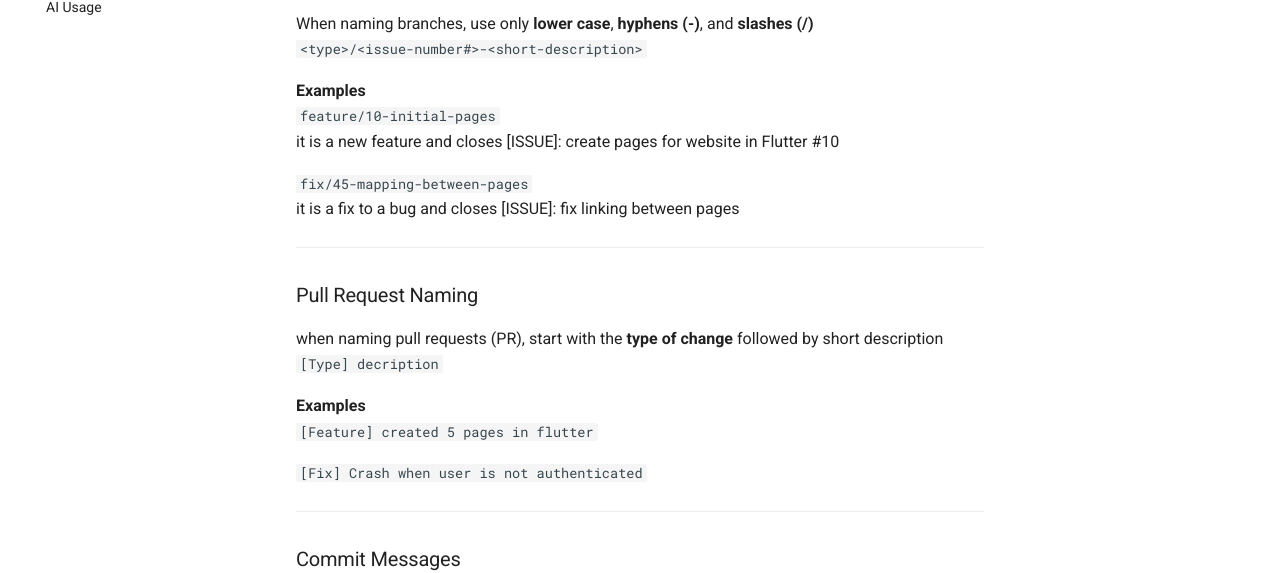
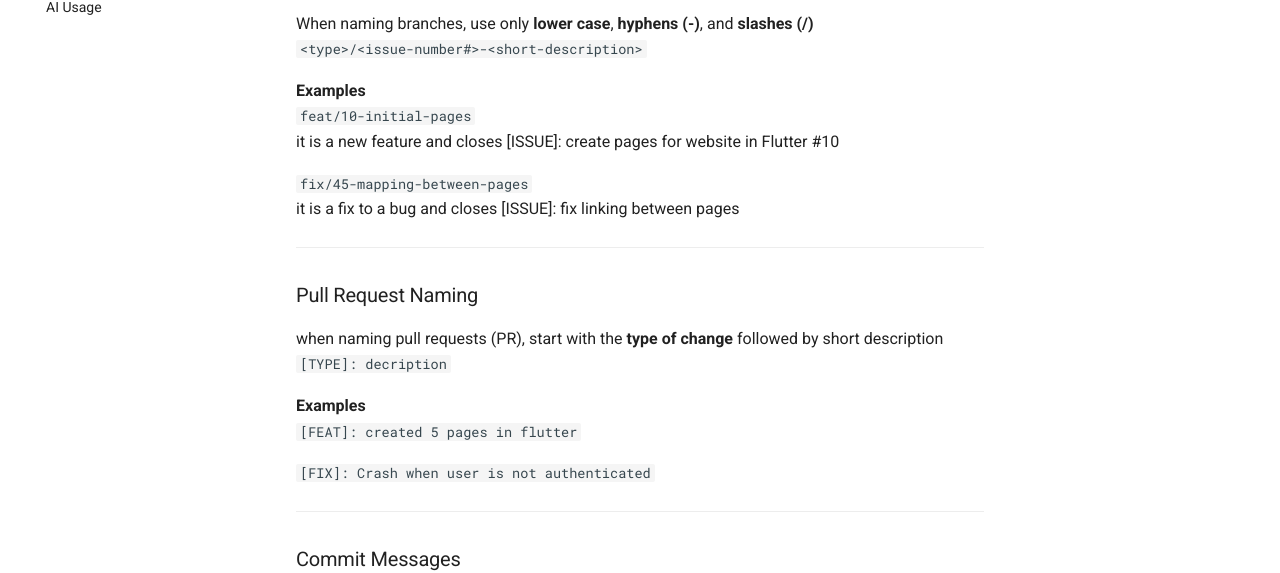
Before and after one commit to Ewan-Friend/Secondhand-Marketplace, an MkDocs documentation site: the page built from docs/naming_conventions/naming_conventions.md, in a window 1280 px wide and 1110 px high. Shown: the part 266-839 px from the top of the window. Built offline with MkDocs 1.6.1 and Material for MkDocs 9.7.7, drawn with Linux system fonts in a browser that asks for light colours; comment, search, counter and statistics services are not loaded.

Commit message:
docs(naming): updating naming conventions to more accurately reflect habits

```diff
--- a/docs/naming_conventions/naming_conventions.md
+++ b/docs/naming_conventions/naming_conventions.md
@@ -5,7 +5,7 @@ When naming branches, use only **lower case**, **hyphens (-)**, and **slashes (/
 `<type>/<issue-number#>-<short-description>`
 
 **Examples**
-`feature/10-initial-pages`
+`feat/10-initial-pages`
 it is a new feature and closes [ISSUE]: create pages for website in Flutter #10
 
 `fix/45-mapping-between-pages`
@@ -14,12 +14,12 @@ it is a fix to a bug and closes [ISSUE]: fix linking between pages
 ---
 ### Pull Request Naming
 when naming pull requests (PR), start with the **type of change** followed by short description
-`[Type] decription`
+`[TYPE]: decription`
 
 **Examples**
-`[Feature] created 5 pages in flutter`
+`[FEAT]: created 5 pages in flutter`
 
-`[Fix] Crash when user is not authenticated`
+`[FIX]: Crash when user is not authenticated`
 
 ---
 ### Commit Messages
```
